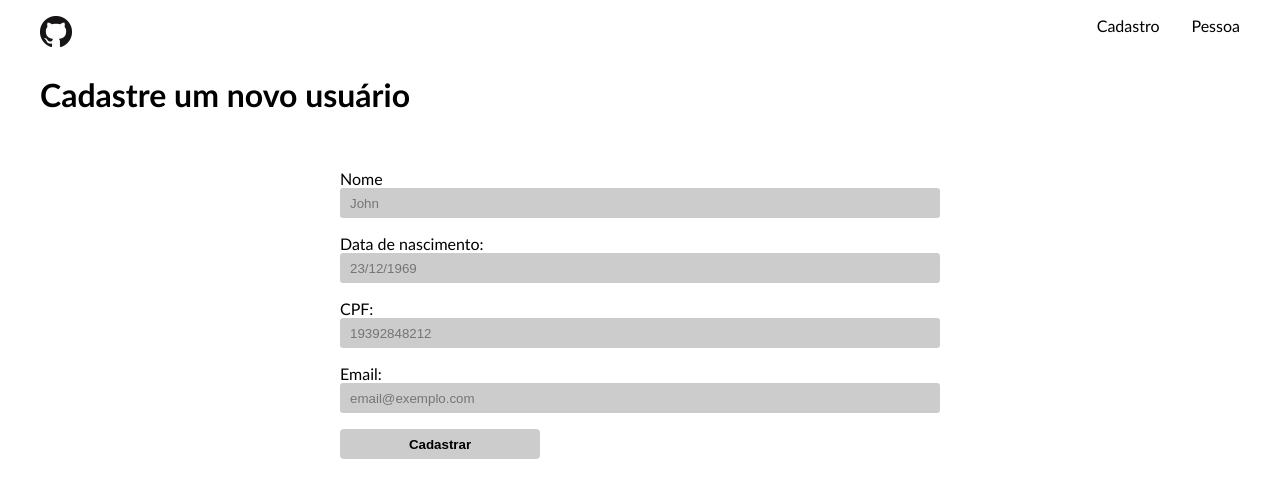
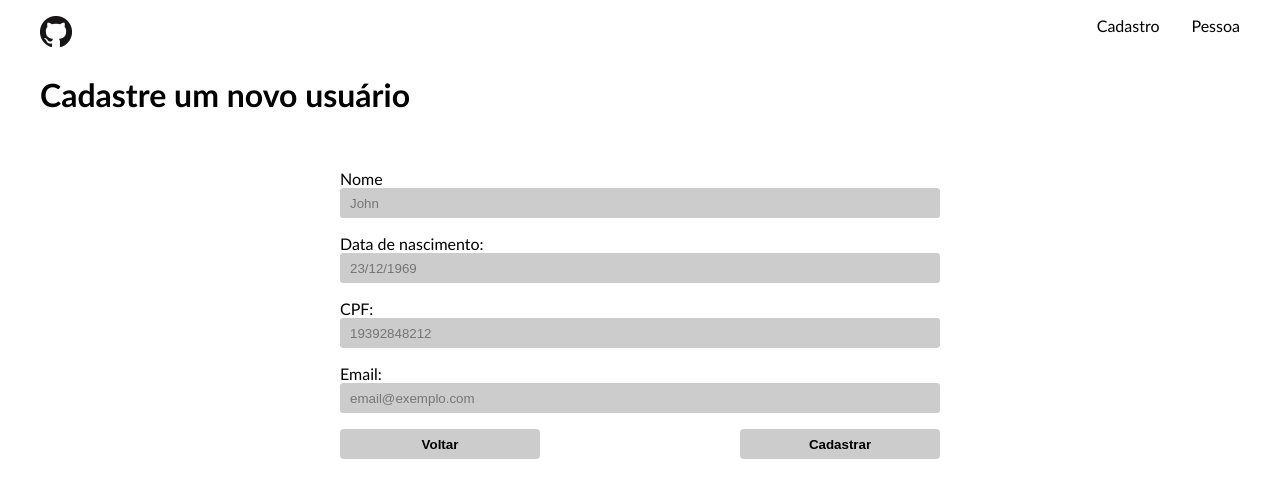
Before and after one commit to vtrajanodev/dbc_react_8_login_ts, a React (Create React App) app: page / in a window 1280 px wide. Shown: the top 498 px of the page. Built offline with nearby package versions, Linux system fonts and the light colour scheme.

Commit message:
Fix bugs

```diff
--- a/src/App.tsx
+++ b/src/App.tsx
@@ -16,7 +16,6 @@ function App() {
         <Header />
         <Routes>
           <Route path="/" element={<Cadastro />} />
-          <Route path="/:idPessoa" element={<Cadastro />} />
           <Route path="/login" element={<Login />} />
           <Route path="/pessoa" element={<Pessoa />} />
         </Routes>
--- a/src/components/Card.tsx
+++ b/src/components/Card.tsx
@@ -9,10 +9,9 @@ interface CardProps {
   handleEditUser: (idPessoa: number) => Promise<void>
 }
 
-export const Card = ({ styles, listaPessoa, handleEditUser, handleDeleteUser}: CardProps) => {
+export const Card = ({ styles, listaPessoa, handleEditUser, handleDeleteUser} : CardProps) => {
 
   const { getList } = usePessoa()
-
 
   useEffect(() => {
     getList()
@@ -31,7 +30,7 @@ export const Card = ({ styles, listaPessoa, handleEditUser, handleDeleteUser}: C
               <p>Doc: {pessoa.cpf}</p>
             </div>
             <div className={styles.botoes}>
-              <button onClick={() => handleEditUser(pessoa.idPessoa)}>Acessar informações</button>
+              <button onClick={() => handleEditUser(pessoa.idPessoa)}>Editar</button>
               <button onClick={() => handleDeleteUser(pessoa.idPessoa)}>Deletar</button>
             </div>
           </div>
--- a/src/hooks/useAuth.tsx
+++ b/src/hooks/useAuth.tsx
@@ -34,7 +34,6 @@ export const AuthContextProvider = ({ children }: AuthContextProviderType) => {
 
   const handleLogin = async (user: LoginDTO) => {
     try {
-
       const { data } = await api.post('/auth', user)
       console.log(data)
       localStorage.setItem('token', data)
--- a/src/hooks/usePessoa.tsx
+++ b/src/hooks/usePessoa.tsx
@@ -43,14 +43,15 @@ export const EditPessoaContextProvider = ({ children }: EditPessoaContextProvide
   const getList = async () => {
     const { data } = await api.get('/pessoa')
     setListaPessoa(data)
+    setIsEditing(false)
   }
 
   const handleEditUser = async (idPessoa: number,) => {
     try {
       setIsEditing(true)
       const pessoa = listaPessoa.find(p => p.idPessoa === idPessoa)
+      setUserEditing(pessoa)
       console.log(pessoa)
-      setUserEditing(pessoa)
       navigate('/')
     } catch (err) {
       alert(err)
@@ -63,6 +64,7 @@ export const EditPessoaContextProvider = ({ children }: EditPessoaContextProvide
       console.log(data)
       alert(`Usuário ${userEditing.nome} editado com sucesso`)
       navigate('/pessoa')
+      setUserEditing('')
     }catch (err) {
 
     }
@@ -79,7 +81,7 @@ export const EditPessoaContextProvider = ({ children }: EditPessoaContextProvide
   }
 
   return (
-    <EditPessoaContext.Provider value={{userEditing, handleSaveEditChanges ,getList, listaPessoa, handleRegister, handleEditUser, handleDeleteUser, isEditing, setIsEditing, }}>
+    <EditPessoaContext.Provider value={{userEditing, handleSaveEditChanges ,getList, listaPessoa, handleRegister, handleEditUser, handleDeleteUser, isEditing, setIsEditing}}>
       {children}
     </EditPessoaContext.Provider>
   );
--- a/src/pages/Cadastro.tsx
+++ b/src/pages/Cadastro.tsx
@@ -1,11 +1,13 @@
 import { CadastroDTO } from '../models/CadastroDTO'
-import { Formik, Form, Field, FormikHelpers, } from 'formik'
+import { Formik, Form, Field, FormikHelpers, useFormik } from 'formik'
 import { usePessoa } from '../hooks/usePessoa'
 import styles from '../styles/cadastro.module.scss'
+import { useNavigate } from 'react-router'
 
 export const Cadastro = () => {
 
   const { getList, handleSaveEditChanges, handleRegister, isEditing, userEditing, } = usePessoa()
+  const navigate = useNavigate()
 
   return (
     <>
@@ -24,10 +26,9 @@ export const Cadastro = () => {
             { setSubmitting }: FormikHelpers<CadastroDTO>
           ) => {
             (!isEditing ?
-            await handleRegister(values)
-            :
-            await handleSaveEditChanges(userEditing.idPessoa, values))
-            console.log(values)
+              await handleRegister(values)
+              :
+              await handleSaveEditChanges(userEditing.idPessoa, values))
             setSubmitting(false);
             await getList()
           }}
@@ -45,12 +46,13 @@ export const Cadastro = () => {
 
               <label htmlFor="email">Email:</label>
               <Field id="email" name="email" placeholder="email@exemplo.com" />
-
-              <button type="submit">{isEditing ? "Atualizar cadastro" : "Cadastrar"}</button>
+              <div className={styles.botoes}>
+                <button type="button" onClick={() => navigate('/pessoa')}>Voltar</button>
+                <button type="submit">{isEditing ? "Atualizar cadastro" : "Cadastrar"}</button>
+              </div>
             </div>
           </Form>
         </Formik>
-
       </div>
     </>
   )
--- a/src/styles/cadastro.module.scss
+++ b/src/styles/cadastro.module.scss
@@ -32,3 +32,8 @@
     margin: 0 auto;
   }
 }
+
+.botoes {
+  display: flex;
+  justify-content: space-between;
+}
```
